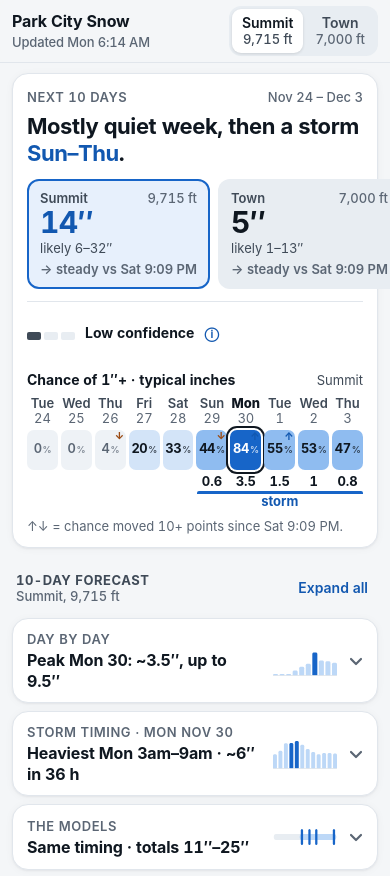
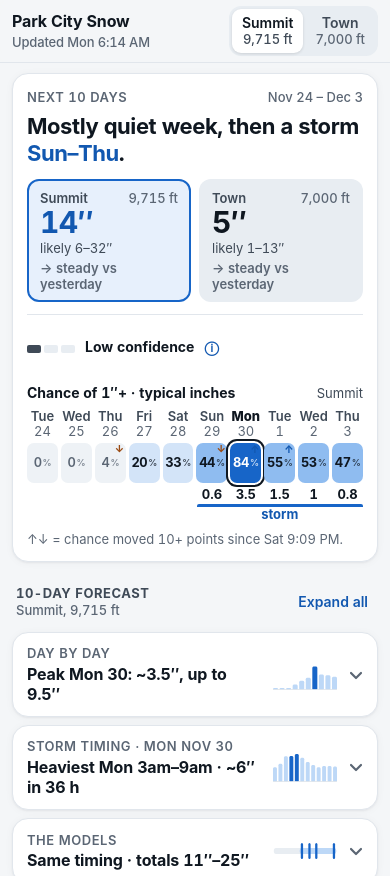
Before and after one commit to jelgie-stack/park-city-snow, a plain HTML site: page index.html in a window 390 px wide. Shown: the top 876 px of the page. Drawn offline with Linux system fonts and the light colour scheme.

Commit message:
Mobile: stop the page being wider than the screen (total cards overflowed); shorter trend label
The long trend line in the Town card stretched the grid, making the page ~8px
wider than the phone and cutting off every card's right edge.

Co-Authored-By: Claude Opus 5.5 <noreply@anthropic.com>
Claude-Session: https://claude.ai/code/session_01XPL9ivWcSCWzEu1TSwYJME

```diff
--- a/index.html
+++ b/index.html
@@ -46,6 +46,7 @@ button{font:inherit;color:inherit}
 .seg button small{display:block;font-weight:500;font-size:13px;color:var(--muted)}
 .seg button[aria-pressed="true"]{background:var(--card);color:var(--text);box-shadow:0 1px 3px rgba(0,0,0,.12)}
 .seg button[aria-pressed="true"] small{color:var(--text2)}
+.seg.small{flex-wrap:wrap;flex:0 1 auto}
 .seg.small button{font-size:13px;padding:4px 11px}
 button:focus-visible,.dayrow:focus-visible{outline:3px solid var(--accent);outline-offset:2px}
 
@@ -64,15 +65,15 @@ h3.h3:first-child{margin-top:4px}
 .glance h1{font-size:22px;line-height:1.22;margin:6px 0 2px;letter-spacing:-.02em}
 .glance h1 .hl{color:var(--accent-ink)}
 .gsub{margin:0;color:var(--text2);font-size:14px}
-.totals{display:grid;grid-template-columns:1fr 1fr;gap:8px;margin:12px 0 0}
-.tot{border-radius:12px;padding:8px 11px;background:var(--track);border:2px solid transparent}
+.totals{display:grid;grid-template-columns:repeat(2,minmax(0,1fr));gap:8px;margin:12px 0 0}
+.tot{min-width:0;border-radius:12px;padding:8px 11px;background:var(--track);border:2px solid transparent}
 .tot.sel{background:var(--accent-soft);border-color:var(--accent)}
 .tot .tk{font-size:13px;font-weight:600;color:var(--text2);display:flex;justify-content:space-between;gap:4px}
 .tot .tk em{font-style:normal;font-weight:500;color:var(--muted)}
 .tot .tv{font-size:30px;font-weight:750;line-height:1.05;letter-spacing:-.02em}
 .tot.sel .tv{color:var(--accent-ink)}
 .tot .tr{font-size:13px;color:var(--text2)}
-.tot .tt{font-size:13px;font-weight:600;color:var(--muted);margin-top:2px;white-space:nowrap;overflow:hidden;text-overflow:ellipsis}
+.tot .tt{font-size:13px;font-weight:600;color:var(--muted);margin-top:2px;line-height:1.25}
 .tot .tt.up{color:var(--accent-ink)}.tot .tt.down{color:var(--warm)}
 .sc .bx{position:relative}
 .sc .bx .ar{position:absolute;top:1px;right:2px;font-size:10px;line-height:1;font-weight:800}
@@ -669,6 +670,7 @@ function miniBars(vals,max,hi,ref){
 function setViz(id,node){var b=$('vz-'+id);clear(b);b.appendChild(node)}
 
 /* ---------- render ---------- */
+function sinceAgo(t){if(!t||t.hours==null)return 'earlier';var h=t.hours;return h<36?'yesterday':Math.round(h/24)+' days ago'}
 function sinceShort(t){return t&&t.label?t.label.replace(/ MT$/,'').replace(/^(\w{3}) \w{3} \d+, /,'$1 ').replace(':00',''):'earlier'}
 function renderAll(){addExplain();
   syncSeg('siteSeg',site);
@@ -701,7 +703,7 @@ function renderGlance(f){
     d.appendChild(el('div','tr','likely '+t.p10+'–'+t.p90+'″'));
     var tr=D.forecast[s].trend;
     if(tr){var dd=Math.round((tr.total_now-tr.total_then)*10)/10;
-      d.appendChild(el('div','tt '+tr.dir,(tr.dir==='up'?'↑ wetter':tr.dir==='down'?'↓ drier':'→ steady')+(tr.dir==='steady'?'':' ('+(dd>0?'+':'')+dd+'″)')+' vs '+sinceShort(tr)));}
+      d.appendChild(el('div','tt '+tr.dir,(tr.dir==='up'?'↑ wetter':tr.dir==='down'?'↓ drier':'→ steady')+(tr.dir==='steady'?'':' '+(dd>0?'+':'')+dd+'″')+' vs '+sinceAgo(tr)));}
     d.setAttribute('aria-label',(s==='summit'?'Summit':'Town')+': most likely '+t.p50+' inches over 10 days, likely range '+t.p10+' to '+t.p90);
     tb.appendChild(d);
   });
```
Also changed, not shown: 1 other file.
